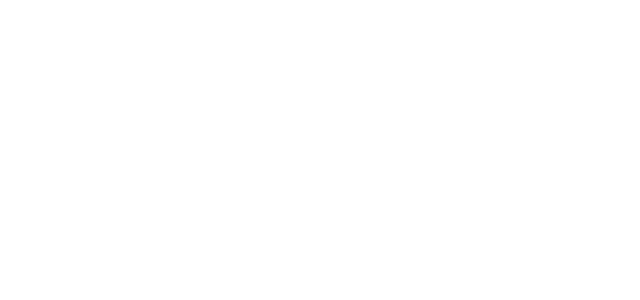
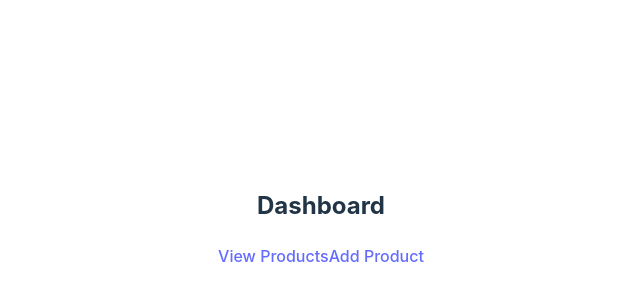
Before and after one commit to Teatoller/fresh-marketplace, a React (Vite) app: page / in a window 1280 px wide. Before the commit this address had no page. Shown: the part 182-482 px from the top of the page, without its empty margins (319-959 px from the left). Built offline with nearby package versions, Linux system fonts and the light colour scheme.

Commit message:
add dashboard component

```diff
--- a/src/App.jsx
+++ b/src/App.jsx
@@ -5,6 +5,7 @@
 import Login from "./components/Login";
 import ProductList from "./components/ProductList";
 import AddProduct from "./components/AddProduct";
+import Dashboard from "./components/Dashboard";
 
 function App() {
   return (
@@ -14,6 +15,7 @@
         <Route path="/register" element={<Register />} />
         <Route path="/products" element={<ProductList />} />
         <Route path="/add-product" element={<AddProduct />} />
+        <Route path="/" element={<Dashboard />} />
       </Routes>
     </Router>
   );
--- /dev/null
+++ b/src/components/Dashboard.jsx
@@ -0,0 +1,14 @@
+import React from 'react';
+import { Link } from 'react-router-dom';
+
+function Dashboard() {
+  return (
+    <div>
+      <h2>Dashboard</h2>
+      <Link to="/products">View Products</Link>
+      <Link to="/add-product">Add Product</Link>
+    </div>
+  );
+}
+
+export default Dashboard;
```
